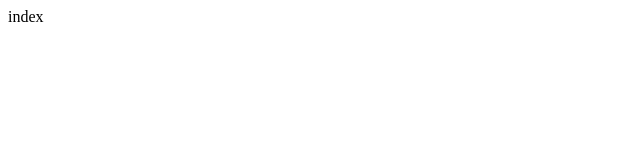
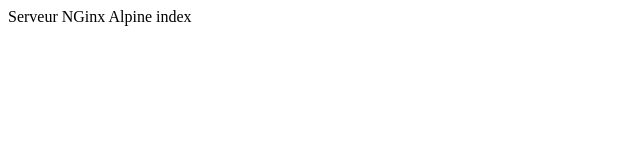
Before and after one commit to jcduverge/NGinx-Alpine, a plain HTML site: page src/index.html in a window 1280 px wide. Shown: the whole page, without its empty margins (0-640 px from the left). Drawn offline with Linux system fonts and the light colour scheme.

Commit message:
Update index.html

```diff
--- a/src/index.html
+++ b/src/index.html
@@ -2,9 +2,12 @@
 <html lang="ja">
 <head>
   <meta charset="utf-8">
-  <title></title>
+  <title>
+  </title>
 </head>
 <body>
-index
+  Serveur NGinx Alpine
+
+  index
 </body>
 </html>
```
